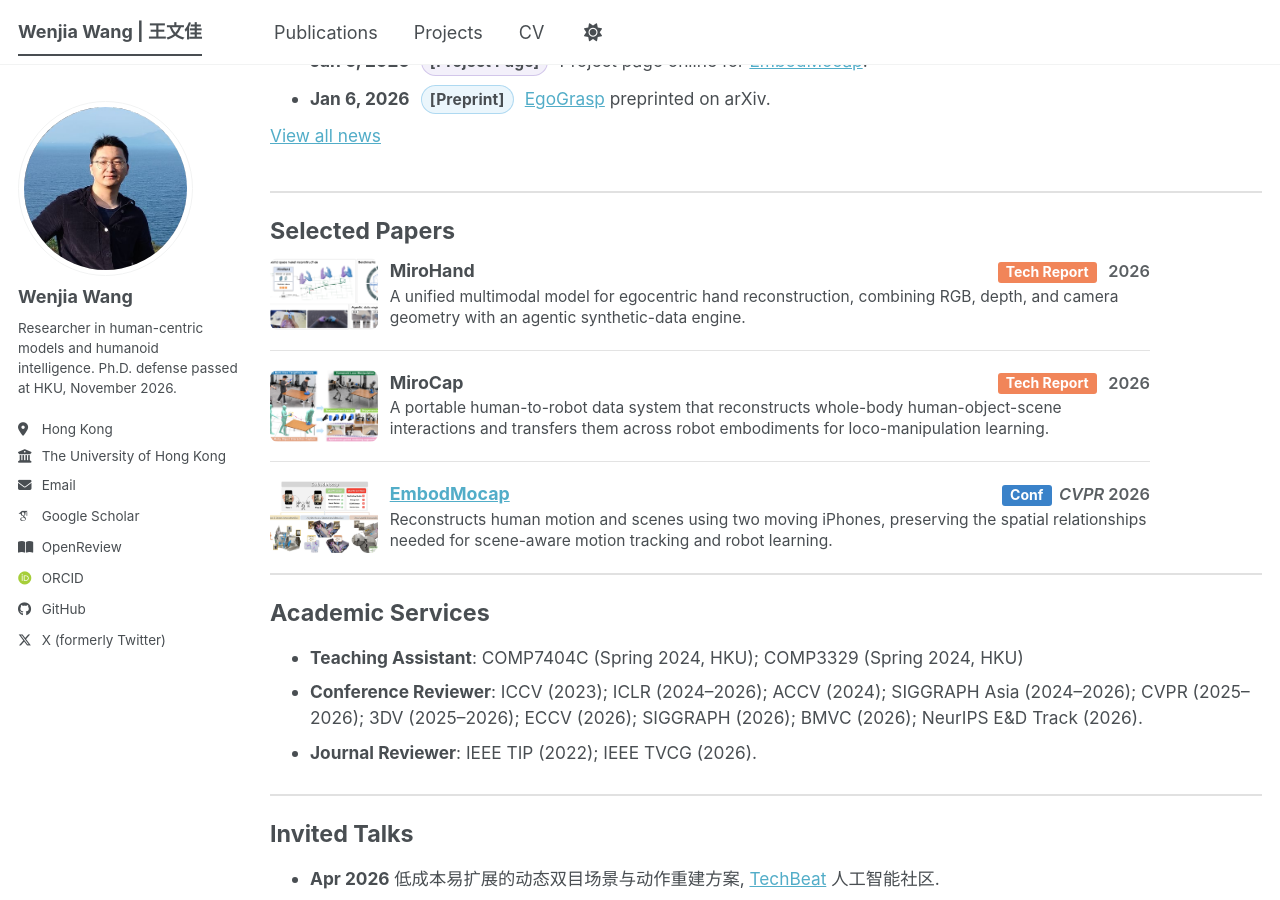
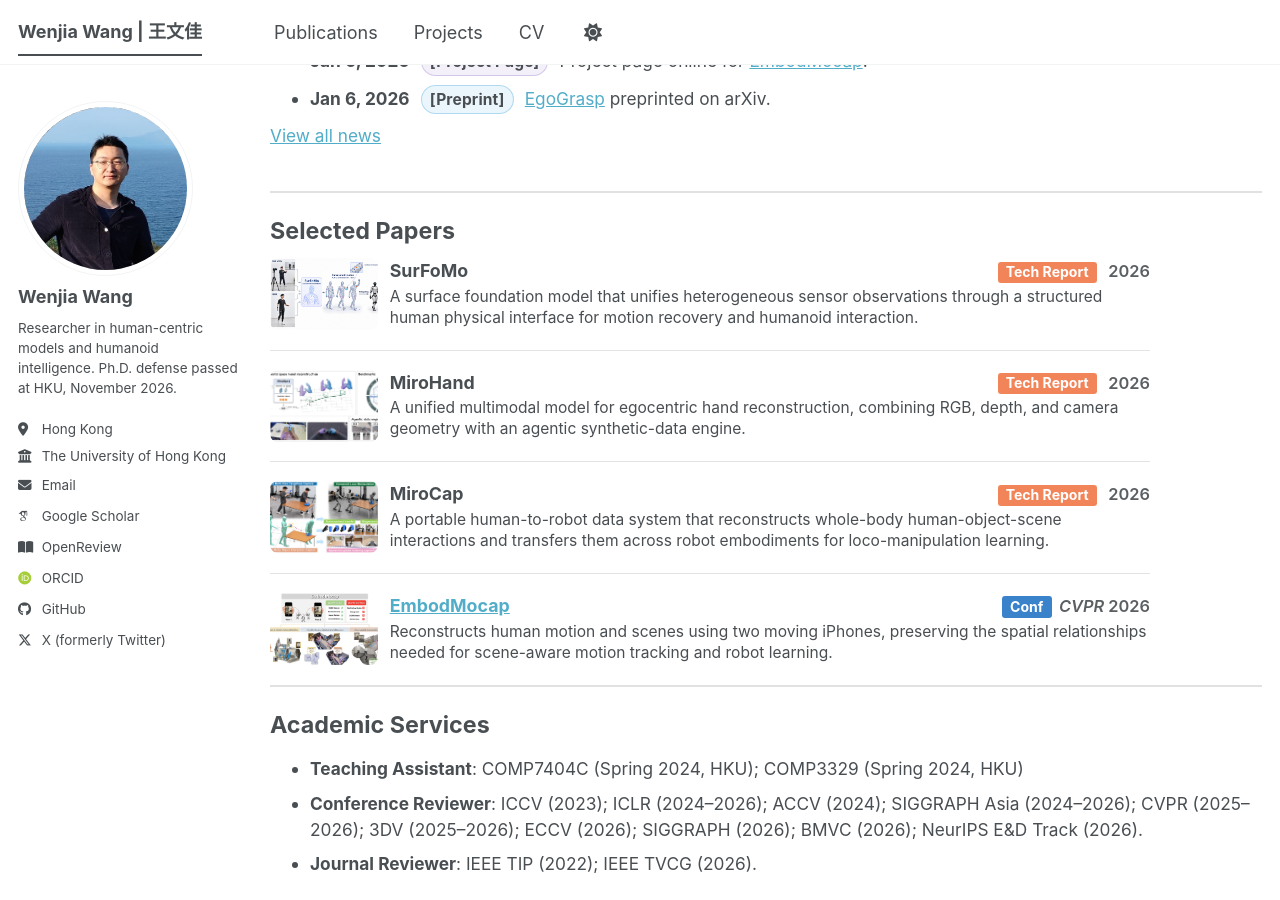
Before and after one commit to WenjiaWang0312/WenjiaWang0312.github.io, a Jekyll site: the page built from _pages/about.md, in a window 1280 px wide and 900 px high, scrolled down 1032 px. Built offline with Jekyll 4.4.1, drawn with Linux system fonts in a browser that asks for light colours; some web fonts are replaced; a script bundle is joined from its source files by our own code; library files that are not in the unit come from our copies.

Commit message:
Feature SurFoMo alongside three selected papers

```diff
--- a/_pages/about.md
+++ b/_pages/about.md
@@ -53,6 +53,19 @@ redirect_from:
 <section class="home-section home-section--papers">
   <h2>Selected Papers</h2>
   <div class="home-featured-list">
+    <article class="archive__item archive__item--publication home-featured-item" itemscope itemtype="http://schema.org/CreativeWork">
+      <div class="archive__item-teaser archive__item-teaser--publication">
+        <img src="/assets/publications/surfomo.png" alt="SurFoMo teaser" loading="lazy" />
+      </div>
+      <div class="archive__item-body archive__item-body--publication">
+        <h3 class="archive__item-title home-featured-title" itemprop="headline">
+          SurFoMo
+          <span class="home-featured-venue"><span class="publication-type-badge publication-type-badge--tech-report" aria-label="Tech Report" style="background: #f07848 !important; color: #fff !important;">Tech Report</span> 2026</span>
+        </h3>
+        <p class="archive__item-excerpt" itemprop="description">A surface foundation model that unifies heterogeneous sensor observations through a structured human physical interface for motion recovery and humanoid interaction.</p>
+      </div>
+    </article>
+
     <article class="archive__item archive__item--publication home-featured-item" itemscope itemtype="http://schema.org/CreativeWork">
       <div class="archive__item-teaser archive__item-teaser--publication">
         <img src="/assets/publications/mirohand.png" alt="MiroHand teaser" loading="lazy" />
```
